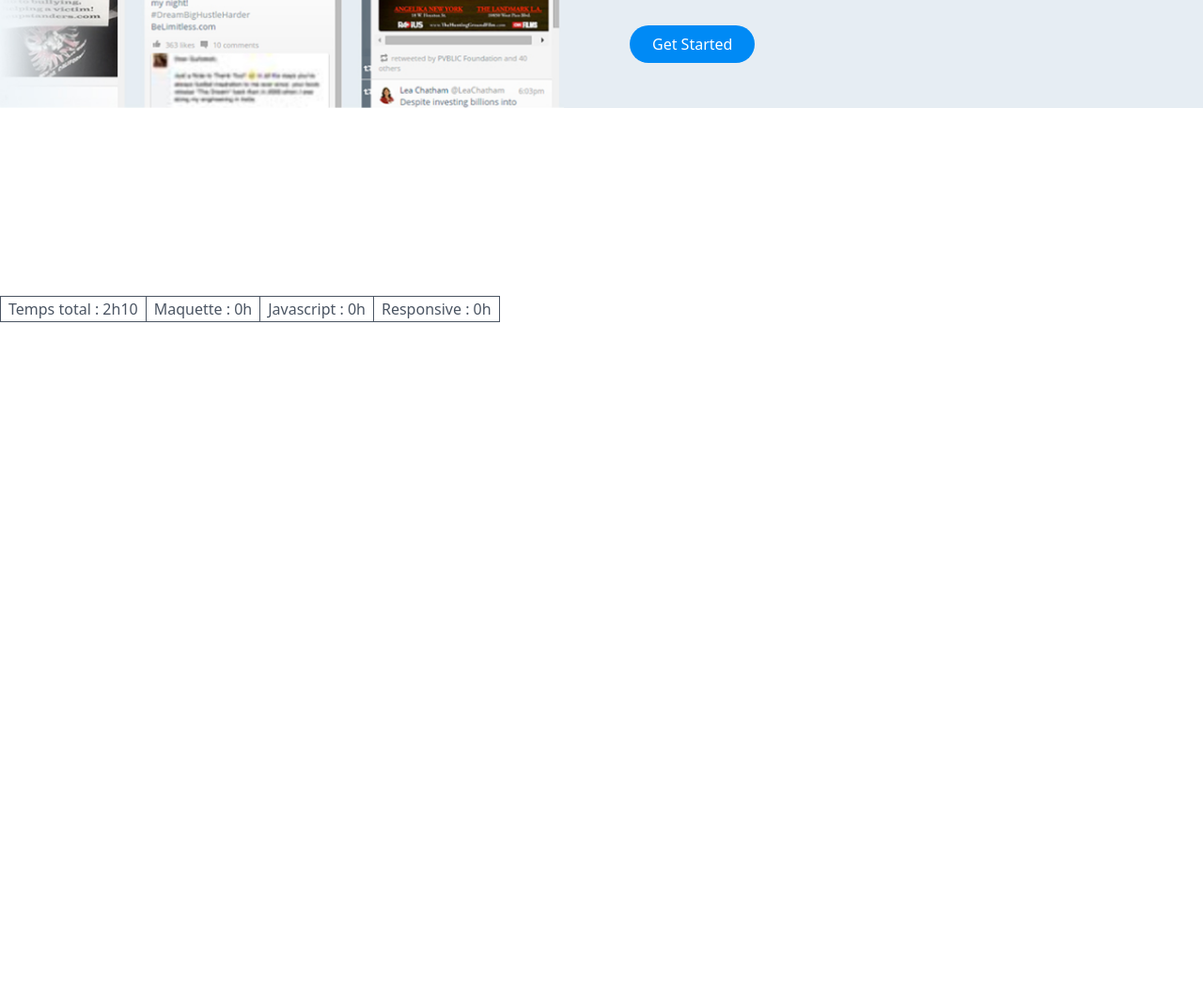
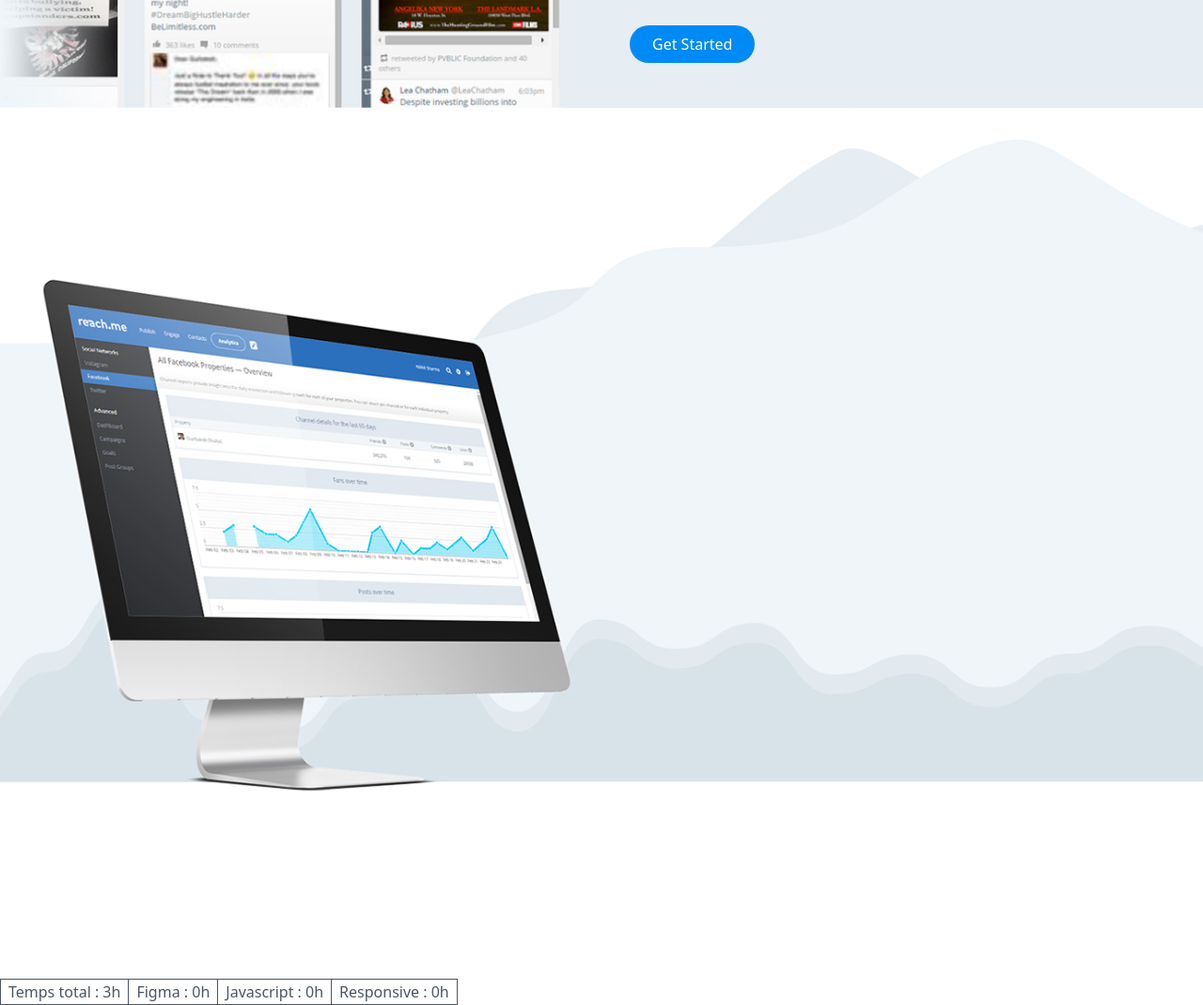
Before and after one commit to benjamin-aubron/Front-end-Training, a plain HTML site: page reachme.html in a window 1280 px wide. Shown: the part 1675-2745 px from the top of the page at 94% size. Before the commit the page ends 2018 px from the top, so only its background shows below. Drawn offline with nearby package versions, Linux system fonts and the light colour scheme.

Commit message:
analytics - started

```diff
--- a/reachme.html
+++ b/reachme.html
@@ -82,7 +82,10 @@
       <button class="mt-[30px] px-6 py-2 rounded-full bg-[#008AF5] text-white font-medium">Get Started</button>
     </div>
     <img src="/image/reach_engagement_laptop.png" alt="engagement images : facebook and twitter for laptop" class="flex md:hidden mt-[50px] pr-6">
+  </section>
 
+  <section id="">
+    <img src="/image/reach_analytics_laptop.png" alt="Computer with analytics data">
   </section>
 
 <footer>
@@ -93,8 +96,8 @@
 
 <table class="mt-[200px]">
   <tr class="text-gray-600">
-    <td class="border border-gray-600 px-2">Temps total : 2h10</td>
-    <td class="border border-gray-600 px-2">Maquette : 0h</td>
+    <td class="border border-gray-600 px-2">Temps total : 3h</td>
+    <td class="border border-gray-600 px-2">Figma : 0h</td>
     <td class="border border-gray-600 px-2">Javascript : 0h</td>
     <td class="border border-gray-600 px-2">Responsive : 0h</td>
   </tr>
```
